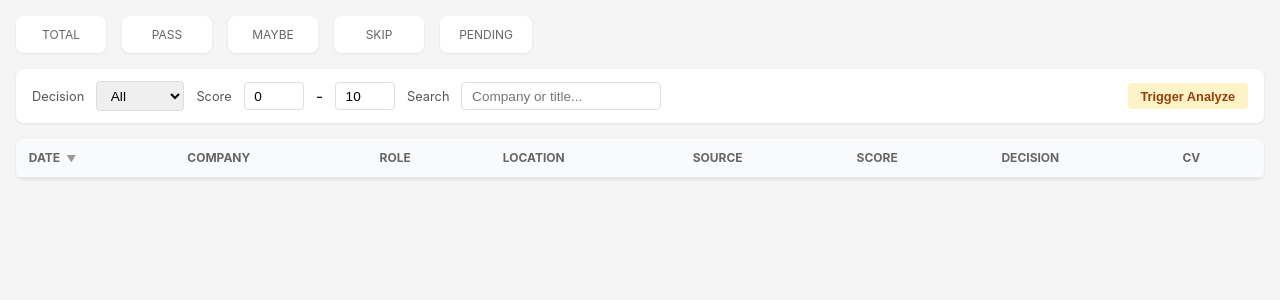
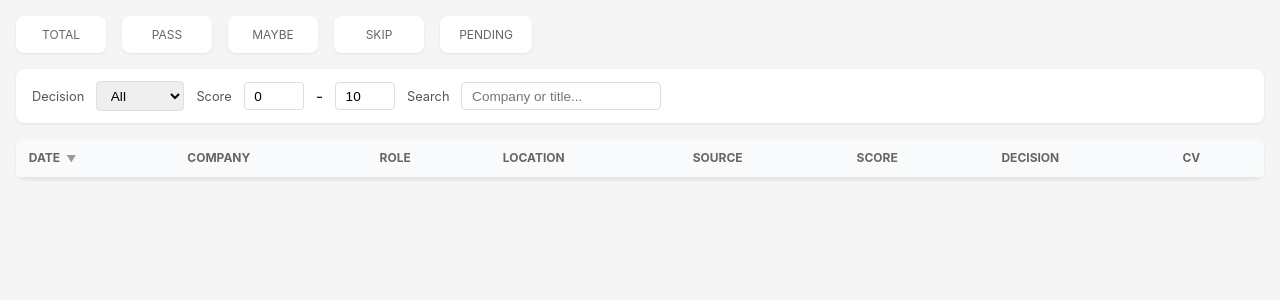
Before and after one commit to Cameleolam/jobs-funnel, a FastAPI app: template ui/templates/jobs.html in a window 1280 px wide. Shown: the top 300 px of the page. Run offline with FastAPI, Linux system fonts and the light colour scheme; the template is opened without the code that fills it, so the values that code supplies are empty; some libraries are stand-ins or nearby versions.

Commit message:
refactor: remove trigger analyze button, keep UI as read/review only

```diff
--- a/ui/server.py
+++ b/ui/server.py
@@ -7,7 +7,7 @@ Start:
 
 import os
 import re
-import urllib.request
+
 from contextlib import contextmanager
 from pathlib import Path
 
@@ -29,7 +29,6 @@ DB_CONF = dict(
     password=os.environ.get("JOBS_FUNNEL_PG_PASSWORD", ""),
 )
 TABLE = os.environ.get("JOBS_FUNNEL_TABLE", "jobs")
-N8N_BASE = os.environ.get("JOBS_FUNNEL_N8N_BASE", "http://localhost:5678")
 
 TEMPLATES_DIR = Path(__file__).resolve().parent / "templates"
 
@@ -204,16 +203,6 @@ async def rescore_job(request: Request, job_id: int, description: str = Form(...
     return render(request, "partials/job_row_single.html", {"job": job})
 
 
-@app.post("/trigger/analyze", response_class=HTMLResponse)
-async def trigger_analyze(request: Request):
-    try:
-        req = urllib.request.Request(f"{N8N_BASE}/webhook/analyze-only", method="GET")
-        with urllib.request.urlopen(req, timeout=10) as resp:
-            pass
-    except Exception:
-        pass  # n8n may return before analysis completes; that's fine
-    return render(request, "partials/stats.html", {"stats": get_stats()})
-
 
 @app.get("/stats", response_class=HTMLResponse)
 async def stats(request: Request):
--- a/ui/templates/jobs.html
+++ b/ui/templates/jobs.html
@@ -35,16 +35,6 @@
 
   <span class="htmx-indicator" id="filter-spinner"><span class="spinner"></span></span>
 
-  <div class="ml-auto" style="display:flex; gap:0.5rem; align-items:center;">
-    <button type="button" class="btn btn-warn"
-            hx-post="/trigger/analyze"
-            hx-target="#stats-bar"
-            hx-swap="innerHTML"
-            hx-indicator="#analyze-spinner">
-      Trigger Analyze
-    </button>
-    <span class="htmx-indicator" id="analyze-spinner"><span class="spinner"></span></span>
-  </div>
 </form>
 
 <!-- Jobs table -->
--- a/ui/templates/partials/job_detail.html
+++ b/ui/templates/partials/job_detail.html
@@ -59,7 +59,7 @@
       <textarea name="description" placeholder="Paste full job description here...">{{ job.description|html_to_text }}</textarea>
       <div style="margin-top:0.5rem;">
         <button type="submit" class="btn btn-primary">Queue Re-score</button>
-        <span class="text-muted" style="margin-left:0.5rem;">Then click "Trigger Analyze" above to process.</span>
+        <span class="text-muted" style="margin-left:0.5rem;">Sets status to pending. n8n will re-analyze on next run.</span>
       </div>
     </form>
   </div>
```
